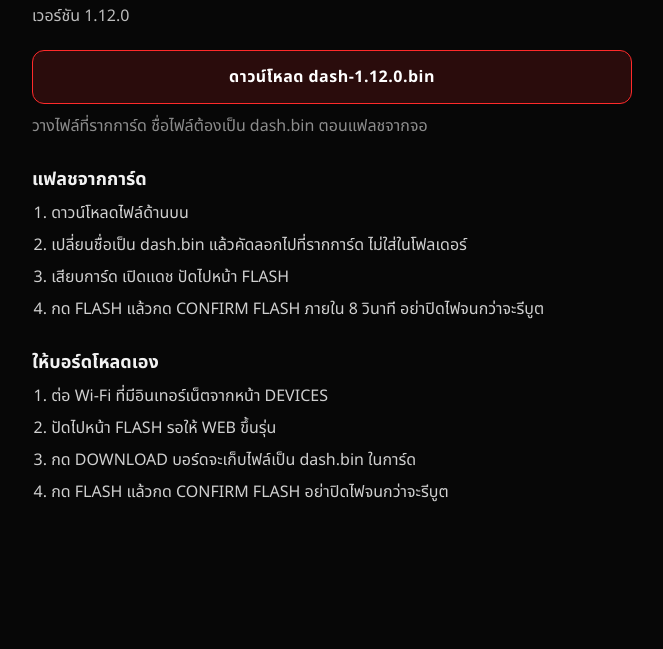
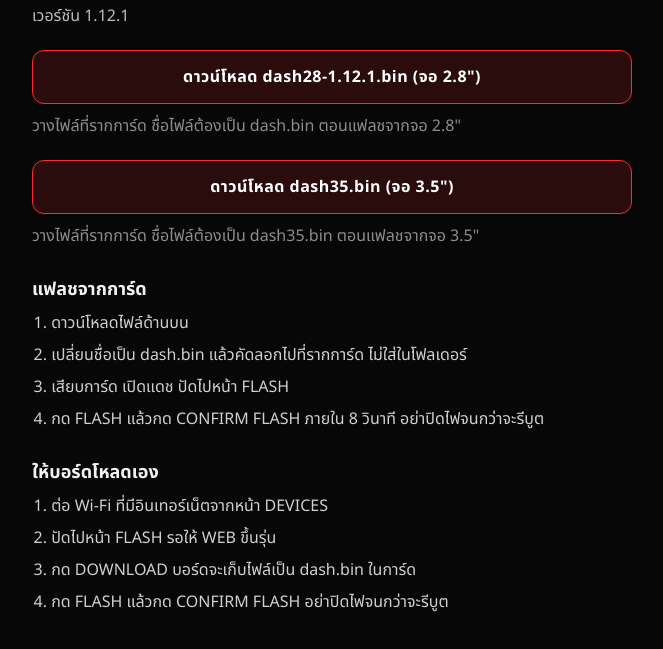
Before and after one commit to f0rldd/rocky-gauage, a plain HTML site: page download.html in a window 1280 px wide. Shown: the part 155-804 px from the top of the page, without its empty margins (308-971 px from the left). Drawn offline with Linux system fonts and the light colour scheme.

Commit message:
dash28 1.12.1

```diff
--- a/download.html
+++ b/download.html
@@ -56,9 +56,11 @@
     </nav>
     <p class="mark">R0CKY GAUGES</p>
     <h1>ดาวน์โหลดเฟิร์มแวร์</h1>
-    <p class="lead">เวอร์ชัน 1.12.0</p>
-    <a class="download" href="dash-1.12.0.bin" download="dash-1.12.0.bin">ดาวน์โหลด dash-1.12.0.bin</a>
-    <p class="file">วางไฟล์ที่รากการ์ด ชื่อไฟล์ต้องเป็น dash.bin ตอนแฟลชจากจอ</p>
+    <p class="lead">เวอร์ชัน 1.12.1</p>
+    <a class="download" href="dash28-1.12.1.bin" download="dash28-1.12.1.bin">ดาวน์โหลด dash28-1.12.1.bin (จอ 2.8")</a>
+    <p class="file">วางไฟล์ที่รากการ์ด ชื่อไฟล์ต้องเป็น dash.bin ตอนแฟลชจากจอ 2.8"</p>
+    <a class="download" href="dash35.bin" download="dash35.bin">ดาวน์โหลด dash35.bin (จอ 3.5")</a>
+    <p class="file">วางไฟล์ที่รากการ์ด ชื่อไฟล์ต้องเป็น dash35.bin ตอนแฟลชจากจอ 3.5"</p>
     <h2>แฟลชจากการ์ด</h2>
     <ol>
       <li>ดาวน์โหลดไฟล์ด้านบน</li>
```
Also changed, not shown: index.html (+4 -4 lines), changelog.txt, changelog28.txt (added), changelog35.txt (added), health.txt, health28.txt (added), health35.txt (added), 7 other files.
